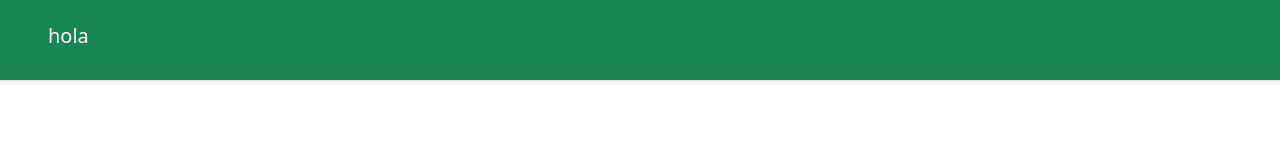
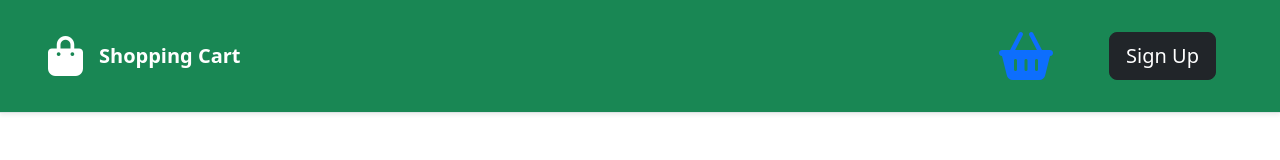
Before and after one commit to Frantisek82/Bootstrap, a plain HTML site: page Shopping cart/index.html in a window 1280 px wide. Drawn offline with nearby package versions, Linux system fonts and the light colour scheme; files whose address does not match are found by name.

Commit message:
updated code

```diff
--- a/Shopping cart/index.html
+++ b/Shopping cart/index.html
@@ -28,7 +28,23 @@
     <header
       class="d-flex flex-column flex-sm-row justify-content-between align-items-center py-4 px-sm-5 mb-3 border-bottom shadow-sm fixed-top bg-success text-white"
     >
-      <h5>hola</h5>
+      <h5 class="d-flex align-items-center my-2 me-md-auto fw-bold">
+        <i class="fa-solid fa-bag-shopping fa-2x"></i>
+        <span class="logo ms-3">Shopping Cart</span>
+        <!-- <h5 class="d-flex align-items-center my-2 my-md-0 me-md-3">HOLA</h5> -->
+      </h5>
+      <nav class="d-flex align-items-center my-2 my-md-0 me-md-3">
+        <a
+          href="#"
+          class="p-2"
+          data-bs-toggle="modal"
+          data-bs-target="#shoppingCart"
+          id="cart"
+        >
+          <i class="fa-solid fa-basket-shopping fa-3x me-sm-5 me-3"></i>
+        </a>
+        <a href="#" class="btn btn-dark btn-lg">Sign Up</a>
+      </nav>
     </header>
   </body>
   <!-- Bootstrap JavaSCript Bundle with Popper -->
```
